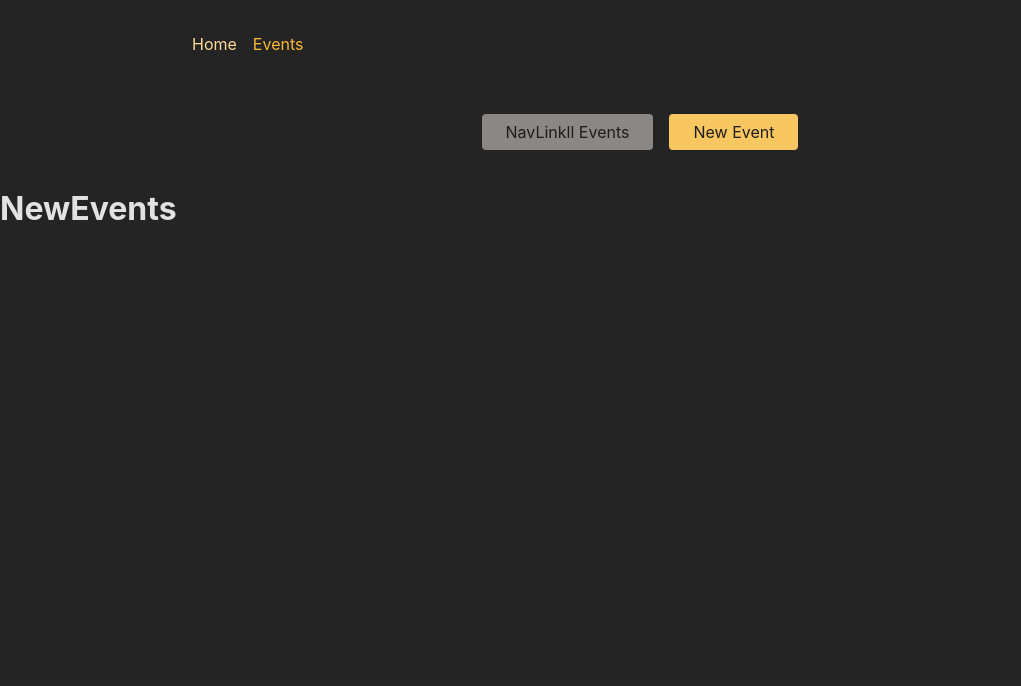
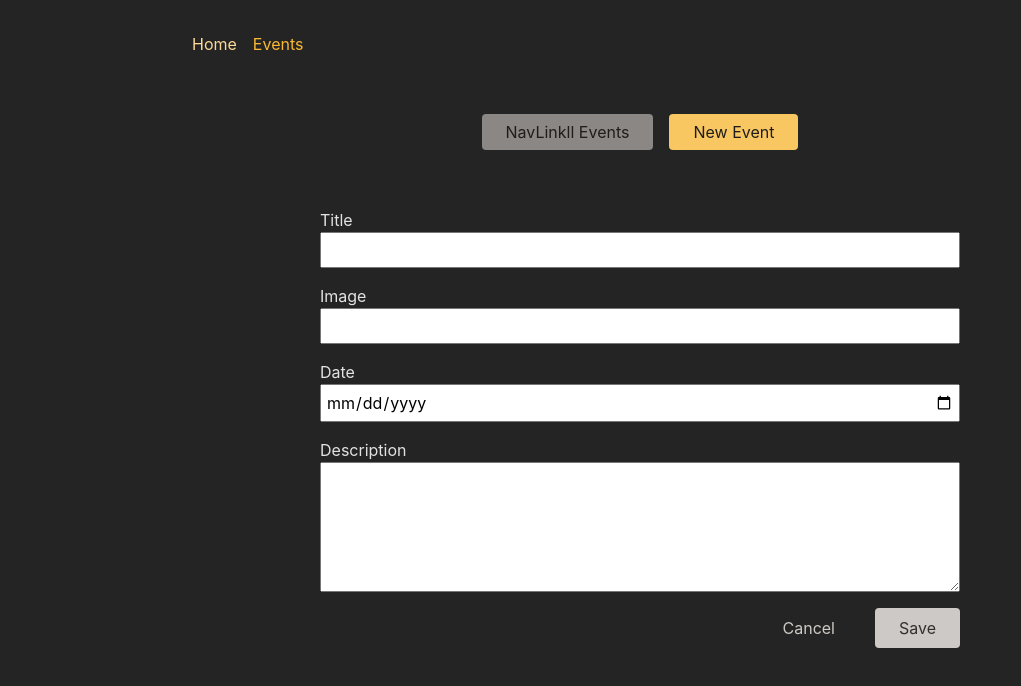
Before and after one commit to karl-jerico/React_SPA_2.0, a React (Create React App) app in the folder frontend/: page /events/new in a window 1280 px wide. Shown: the top 686 px of the page, without its empty margins (0-1021 px from the left). Built offline with nearby package versions, Linux system fonts and the light colour scheme.

Commit message:
Add data submission

```diff
--- a/frontend/src/Routes.js
+++ b/frontend/src/Routes.js
@@ -1,8 +1,11 @@
 import { RouterProvider, createBrowserRouter } from "react-router-dom";
 import Home from "./pages/Home";
 import Events, { loader as eventsLoader } from "./pages/Events";
-import EventDetails, { loader as eventDetailLoader } from "./pages/EventDetails";
-import NewEvents from "./pages/NewEvents";
+import EventDetails, {
+  loader as eventDetailLoader,
+  action as deleteEventAction,
+} from "./pages/EventDetails";
+import NewEvents, { action as newEventAction } from "./pages/NewEvents";
 import EditEvent from "./pages/EditEvent";
 import RootLayout from "./layouts/RootLayout";
 import EventsRoot from "./layouts/EventsRoot";
@@ -21,18 +24,19 @@
         children: [
           { index: true, element: <Events />, loader: eventsLoader },
           {
-            path: ':eventId',
-            id: 'event-detail',
+            path: ":eventId",
+            id: "event-detail",
             loader: eventDetailLoader,
             children: [
               {
                 index: true,
                 element: <EventDetails />,
+                action: deleteEventAction
               },
               { path: "edit", element: <EditEvent /> },
-            ]
+            ],
           },
-          { path: "new", element: <NewEvents /> },
+          { path: "new", element: <NewEvents />, action: newEventAction },
         ],
       },
     ],
--- a/frontend/src/components/EventForm.js
+++ b/frontend/src/components/EventForm.js
@@ -1,15 +1,27 @@
-import { useNavigate } from "react-router-dom";
+import { Form, useActionData, useNavigate, useNavigation } from "react-router-dom";
 
 import classes from "./EventForm.module.css";
 
 function EventForm({ method, event }) {
+  const data = useActionData()
   const navigate = useNavigate();
+  const navigation = useNavigation();
+
+  const isSubmitting = navigation.state === "submitting";
+
   function cancelHandler() {
     navigate("..");
   }
 
   return (
-    <form className={classes.form}>
+    <Form method="post" className={classes.form}>
+      {data && data.errors && (
+        <ul>
+          {Object.values(data.errors).map((err) => (
+            <li key={err}>{err}</li>
+          ))}
+        </ul>
+      )}
       <p>
         <label htmlFor="title">Title</label>
         <input
@@ -51,12 +63,14 @@
         />
       </p>
       <div className={classes.actions}>
-        <button type="button" onClick={cancelHandler}>
+        <button type="button" onClick={cancelHandler} disabled={isSubmitting}>
           Cancel
         </button>
-        <button>Save</button>
+        <button disabled={isSubmitting}>
+          {isSubmitting ? "Submitting..." : "Save"}
+        </button>
       </div>
-    </form>
+    </Form>
   );
 }
 
--- a/frontend/src/components/EventItem.js
+++ b/frontend/src/components/EventItem.js
@@ -1,9 +1,16 @@
-import { Link } from 'react-router-dom';
+import { Link, useSubmit } from 'react-router-dom';
+
 import classes from './EventItem.module.css';
 
 function EventItem({ event }) {
+  const submit = useSubmit()
+
   function startDeleteHandler() {
-    // ...
+    const proceed = window.confirm('Are you sure you want to delete')
+
+    if (proceed) {
+      submit(null, { method: 'delete' })
+    }
   }
 
   return (
--- a/frontend/src/pages/EventDetails.js
+++ b/frontend/src/pages/EventDetails.js
@@ -1,5 +1,5 @@
 import React from 'react'
-import { useRouteLoaderData, json } from 'react-router-dom'
+import { useRouteLoaderData, json, redirect } from 'react-router-dom'
 
 import EventItem from '../components/EventItem'
 
@@ -26,3 +26,20 @@
     return response
   }
 }
+
+export async function action({params, request}) {
+  const eventId = params.eventId
+  const response = await fetch('http://localhost:8080/events/' + eventId, {
+    method: request.method,
+  })
+
+  if (!response.ok) {
+    throw json({ message: 'Could not delete event'},
+      {
+        status: 500,
+      }
+    )
+  }
+
+  return redirect('/events')
+}
--- a/frontend/src/pages/NewEvents.js
+++ b/frontend/src/pages/NewEvents.js
@@ -1,9 +1,45 @@
 import React from 'react'
+import { json, redirect } from 'react-router-dom'
+
+import EventForm from '../components/EventForm'
 
 const NewEvents = () => {
-  return (
-    <h1>NewEvents</h1>
-  )
+  return <EventForm />
 }
 
 export default NewEvents
+
+export async function action({request, params}) {
+  const data = await request.formData()
+
+  const eventData = {
+    title: data.get('title'),
+    image: data.get('image'),
+    date: data.get('date'),
+    description: data.get('description')
+  }
+
+  const response = await fetch('http://localhost:8080/events', {
+    method: 'POST',
+    headers: {
+      'Content-Type': 'application/json'
+    },
+    body: JSON.stringify(eventData)
+  })
+
+  if (response.status === 422) {
+    return response
+  }
+
+  if (!response.ok) {
+    throw json(
+      {message: 'Could not fetch events'},
+      {
+          status: 500,
+      }
+    )
+  }
+
+  return redirect('/events')
+
+}
```
Also changed, not shown: 1 other file (tests, documents, lock files or other folders).
